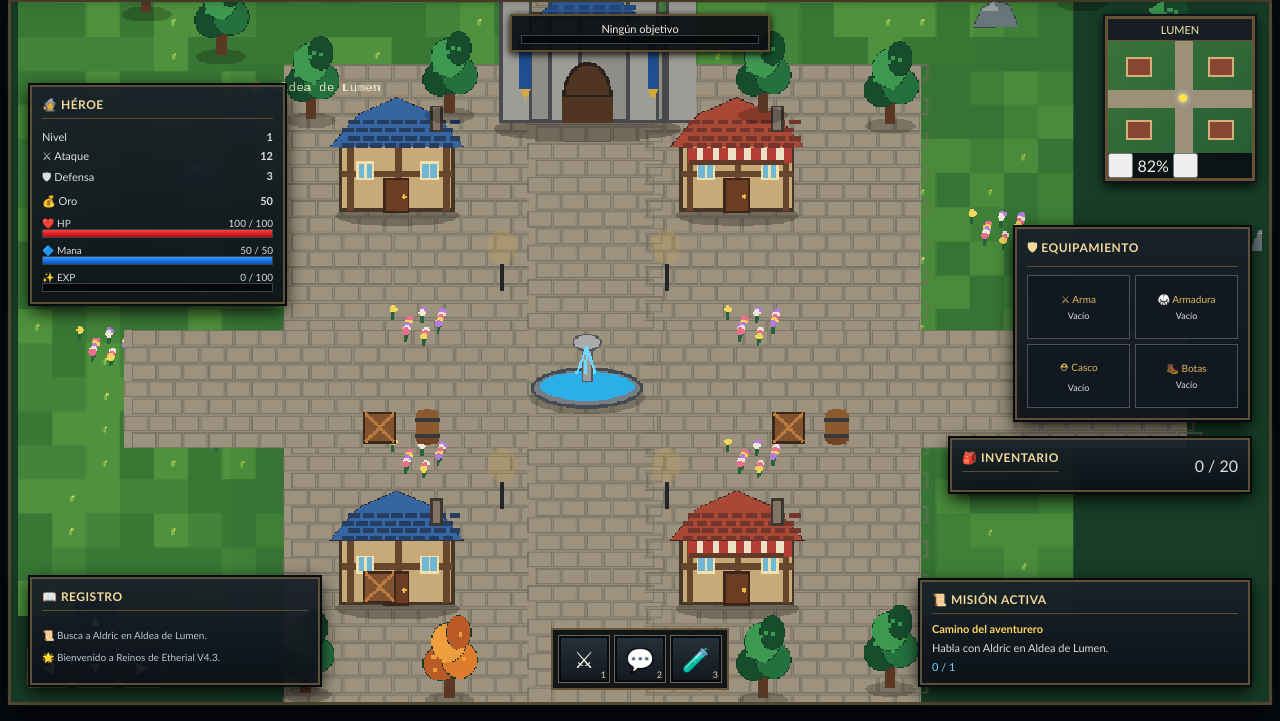
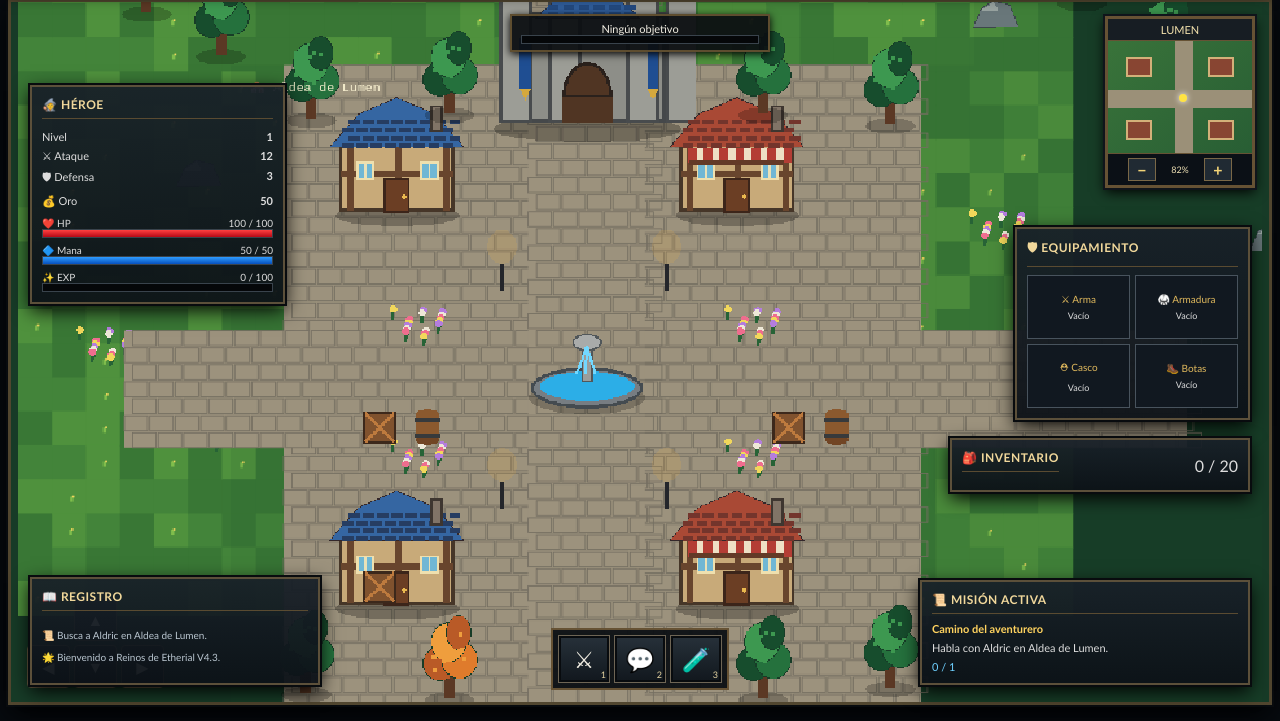
Before and after one commit to carlventor786-glitch/Reinos-de-Etherial, a plain HTML site: page index.html in a window 1280 px wide. Shown: the part 79-800 px from the top of the page. Drawn offline with Linux system fonts and the light colour scheme.

Commit message:
Update style.css

```diff
--- a/style.css
+++ b/style.css
@@ -67,3 +67,8 @@ footer{display:none}
  .panel,.panel:nth-child(n){position:static!important;width:auto!important;max-height:none;margin:6px}
  #actionButtons{bottom:6px}#mobileControls{bottom:5px;left:5px}
 }
+
+.zoomControls{display:flex;align-items:center;justify-content:center;gap:5px;padding:4px;background:#0b1016;border-top:1px solid #665234}
+.zoomControls button{width:28px;height:23px;padding:0;background:#202a33;border:1px solid #7a6847;color:#f3d477;font-weight:bold;cursor:pointer}
+.zoomControls button:hover{background:#35424d;border-color:#e0b85c}
+#zoomValue{min-width:38px;text-align:center;font-size:9px;color:#f0e1b5}
```
